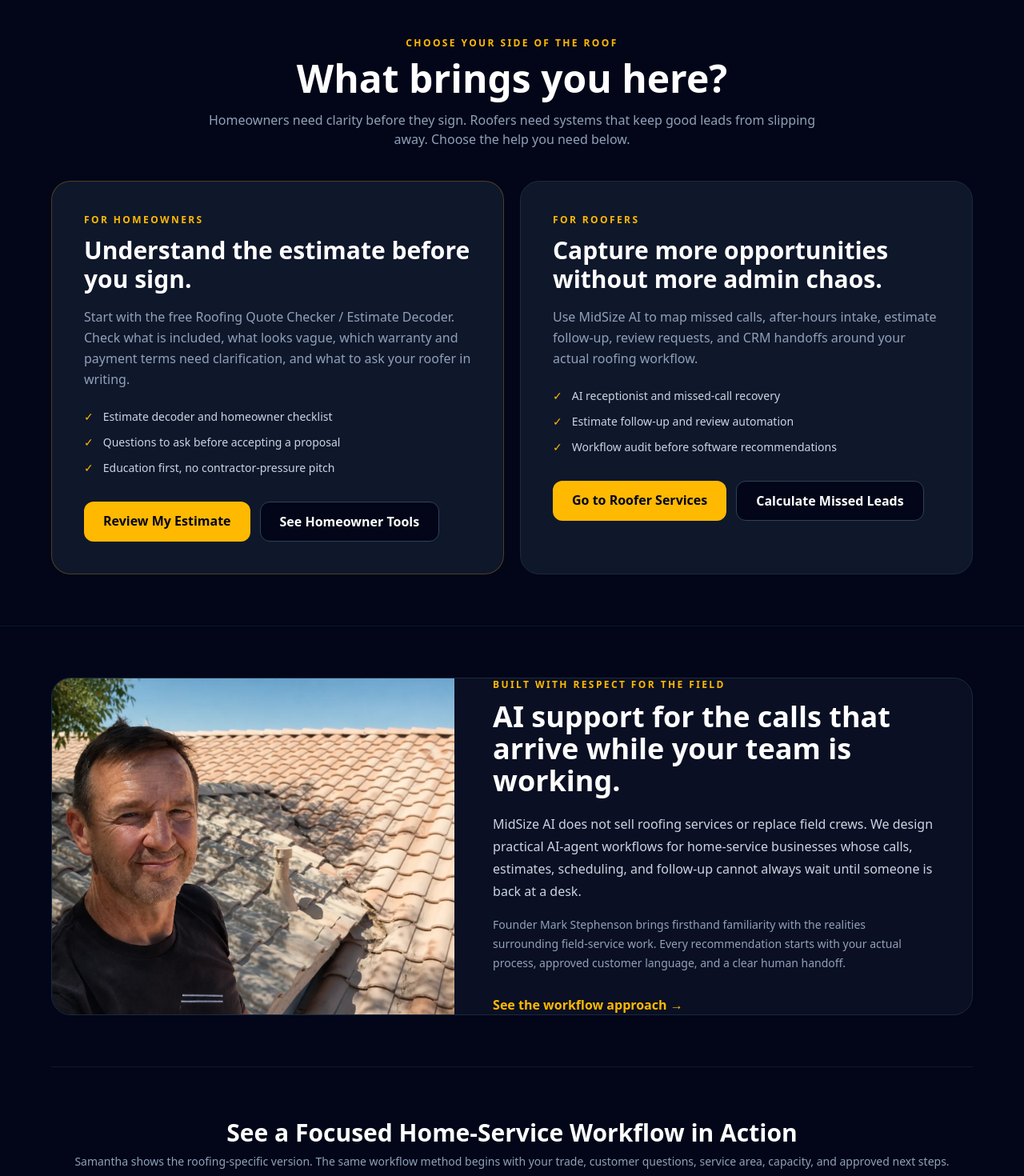
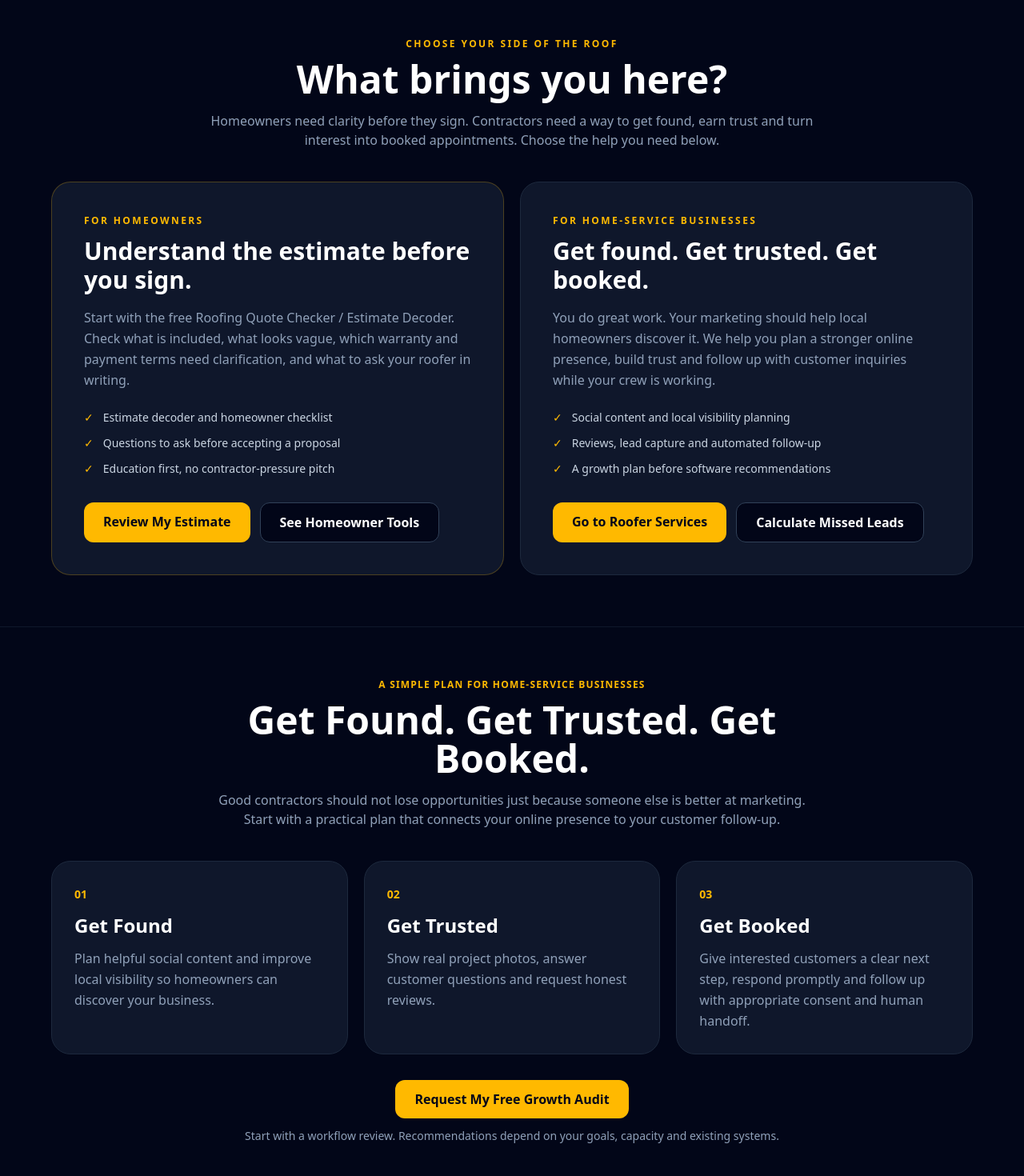
Before and after one commit to mastephenson12/midsize, a React (Vite) app in the folder website/: page / in a window 1280 px wide. Shown: the part 820-2290 px from the top of the page at 80% size. Built offline with nearby package versions, Linux system fonts and the light colour scheme.

Commit message:
Introduce StoryBrand contractor growth messaging (#95)
* Introduce StoryBrand contractor growth positioning on homepage

* Document customer-first growth messaging and delivery guardrails

```diff
--- a/website/src/App.jsx
+++ b/website/src/App.jsx
@@ -69,7 +69,7 @@ export default function App() {
               href="https://apply.midsizeai.com/application?utm_source=midsizeai.com&utm_medium=navigation&utm_campaign=workflow_audit&utm_content=header_cta"
               className="bg-amber-400 hover:bg-amber-300 text-slate-950 font-bold px-4 py-2 rounded-lg text-sm transition-all"
             >
-              Request Free Audit
+              Request Free Growth Audit
             </a>
           </div>
         </div>
@@ -106,12 +106,12 @@ export default function App() {
             href="/roofers?utm_source=midsizeai.com&utm_medium=hero&utm_campaign=audience_split"
             className="w-full sm:w-auto bg-slate-900 hover:bg-slate-800 text-white font-semibold px-8 py-4 rounded-xl border border-slate-800 text-base transition-all"
           >
-            Improve My Roofing Business
+            Grow My Roofing Business
           </a>
         </div>
         <div className="mt-7 flex flex-wrap justify-center gap-x-6 gap-y-2 text-xs font-semibold text-slate-500">
           <span>✓ Homeowner estimate clarity</span>
-          <span>✓ Roofer call intake and follow-up</span>
+          <span>✓ Contractor visibility and lead follow-up</span>
           <span>✓ Clear paths for both sides</span>
         </div>
       </header>
@@ -122,7 +122,7 @@ export default function App() {
             <p className="text-xs font-bold uppercase tracking-[0.2em] text-amber-400">Choose your side of the roof</p>
             <h2 className="mt-3 text-3xl font-extrabold text-white sm:text-5xl">What brings you here?</h2>
             <p className="mx-auto mt-4 max-w-3xl text-slate-400">
-              Homeowners need clarity before they sign. Roofers need systems that keep good leads from slipping away. Choose the help you need below.
+              Homeowners need clarity before they sign. Contractors need a way to get found, earn trust and turn interest into booked appointments. Choose the help you need below.
             </p>
           </div>
           <div className="grid gap-5 lg:grid-cols-2">
@@ -143,21 +143,49 @@ export default function App() {
               </div>
             </article>
             <article className="rounded-3xl border border-slate-800 bg-slate-900 p-8 sm:p-10">
-              <p className="text-xs font-bold uppercase tracking-[0.2em] text-amber-400">For Roofers</p>
-              <h3 className="mt-3 text-3xl font-extrabold text-white">Capture more opportunities without more admin chaos.</h3>
+              <p className="text-xs font-bold uppercase tracking-[0.2em] text-amber-400">For Home-Service Businesses</p>
+              <h3 className="mt-3 text-3xl font-extrabold text-white">Get found. Get trusted. Get booked.</h3>
               <p className="mt-4 leading-relaxed text-slate-400">
-                Use MidSize AI to map missed calls, after-hours intake, estimate follow-up, review requests, and CRM handoffs around your actual roofing workflow.
+                You do great work. Your marketing should help local homeowners discover it. We help you plan a stronger online presence, build trust and follow up with customer inquiries while your crew is working.
               </p>
               <ul className="mt-6 space-y-3 text-sm text-slate-300">
-                <li className="flex gap-3"><span className="text-amber-400">✓</span><span>AI receptionist and missed-call recovery</span></li>
-                <li className="flex gap-3"><span className="text-amber-400">✓</span><span>Estimate follow-up and review automation</span></li>
-                <li className="flex gap-3"><span className="text-amber-400">✓</span><span>Workflow audit before software recommendations</span></li>
+                <li className="flex gap-3"><span className="text-amber-400">✓</span><span>Social content and local visibility planning</span></li>
+                <li className="flex gap-3"><span className="text-amber-400">✓</span><span>Reviews, lead capture and automated follow-up</span></li>
+                <li className="flex gap-3"><span className="text-amber-400">✓</span><span>A growth plan before software recommendations</span></li>
               </ul>
               <div className="mt-8 flex flex-col gap-3 sm:flex-row">
                 <a href="/roofers?utm_source=midsizeai.com&utm_medium=audience_gateway&utm_campaign=roofer_path" className="inline-flex justify-center rounded-xl bg-amber-400 px-6 py-3 font-bold text-slate-950 transition hover:bg-amber-300">Go to Roofer Services</a>
                 <a href="/missed-lead-calculator" className="inline-flex justify-center rounded-xl border border-slate-700 bg-slate-950 px-6 py-3 font-bold text-white transition hover:border-slate-500 hover:bg-slate-800">Calculate Missed Leads</a>
               </div>
             </article>
+          </div>
+        </div>
+      </section>
+
+      {/* Contractor Growth Plan */}
+      <section id="growth-system" className="border-t border-slate-900 px-6 py-16">
+        <div className="mx-auto max-w-6xl">
+          <div className="mx-auto mb-10 max-w-3xl text-center">
+            <p className="text-xs font-bold uppercase tracking-widest text-amber-400">A simple plan for home-service businesses</p>
+            <h2 className="mt-3 text-3xl font-extrabold text-white sm:text-5xl">Get Found. Get Trusted. Get Booked.</h2>
+            <p className="mt-4 text-slate-400">Good contractors should not lose opportunities just because someone else is better at marketing. Start with a practical plan that connects your online presence to your customer follow-up.</p>
+          </div>
+          <div className="grid gap-5 md:grid-cols-3">
+            {[
+              ['01', 'Get Found', 'Plan helpful social content and improve local visibility so homeowners can discover your business.'],
+              ['02', 'Get Trusted', 'Show real project photos, answer customer questions and request honest reviews.'],
+              ['03', 'Get Booked', 'Give interested customers a clear next step, respond promptly and follow up with appropriate consent and human handoff.']
+            ].map(([number, title, description]) => (
+              <article key={number} className="rounded-3xl border border-slate-800 bg-slate-900 p-7">
+                <span className="text-sm font-bold text-amber-400">{number}</span>
+                <h3 className="mt-3 text-2xl font-bold text-white">{title}</h3>
+                <p className="mt-3 leading-relaxed text-slate-400">{description}</p>
+              </article>
+            ))}
+          </div>
+          <div className="mt-8 text-center">
+            <a href="https://apply.midsizeai.com/application?utm_source=midsizeai.com&utm_medium=homepage&utm_campaign=workflow_audit&utm_content=growth_system" className="inline-flex rounded-xl bg-amber-400 px-6 py-3 font-bold text-slate-950 hover:bg-amber-300">Request My Free Growth Audit</a>
+            <p className="mt-3 text-sm text-slate-400">Start with a workflow review. Recommendations depend on your goals, capacity and existing systems.</p>
           </div>
         </div>
       </section>
@@ -321,10 +349,10 @@ export default function App() {
             <a href="/estimate-decoder/" target="_blank" rel="noopener noreferrer" className="inline-block bg-amber-400 hover:bg-amber-300 text-slate-950 font-bold px-6 py-3 rounded-xl text-sm transition-all">Check My Estimate</a>
           </article>
           <article className="bg-slate-900 border border-slate-800 rounded-3xl p-8 sm:p-10">
-            <span className="text-xs font-bold text-amber-400 uppercase tracking-widest">For Roofing Contractors</span>
-            <h2 className="text-2xl sm:text-3xl font-bold text-white mt-3 mb-3">Ready to stop losing roofing opportunities?</h2>
-            <p className="text-slate-400 text-sm sm:text-base mb-7">Request a free review of your call coverage, speed-to-lead, scheduling, and follow-up workflow. You’ll receive a practical starting recommendation—not a generic software pitch.</p>
-            <a href="https://apply.midsizeai.com/application?utm_source=midsizeai.com&utm_medium=cta&utm_campaign=workflow_audit&utm_content=closing_cta" className="inline-block bg-white hover:bg-slate-100 text-slate-950 font-bold px-6 py-3 rounded-xl text-sm transition-all">Request My Free Workflow Audit</a>
+            <span className="text-xs font-bold text-amber-400 uppercase tracking-widest">For Home-Service Businesses</span>
+            <h2 className="text-2xl sm:text-3xl font-bold text-white mt-3 mb-3">Ready to turn more interest into booked appointments?</h2>
+            <p className="text-slate-400 text-sm sm:text-base mb-7">Start with a free workflow review of how inquiries become appointments. We’ll identify practical next steps for visibility, trust and follow-up based on your business.</p>
+            <a href="https://apply.midsizeai.com/application?utm_source=midsizeai.com&utm_medium=cta&utm_campaign=workflow_audit&utm_content=closing_cta" className="inline-block bg-white hover:bg-slate-100 text-slate-950 font-bold px-6 py-3 rounded-xl text-sm transition-all">Request My Free Growth Audit</a>
           </article>
         </div>
       </section>
```
Also changed, not shown: 1 other file (tests, documents, lock files or other folders).
